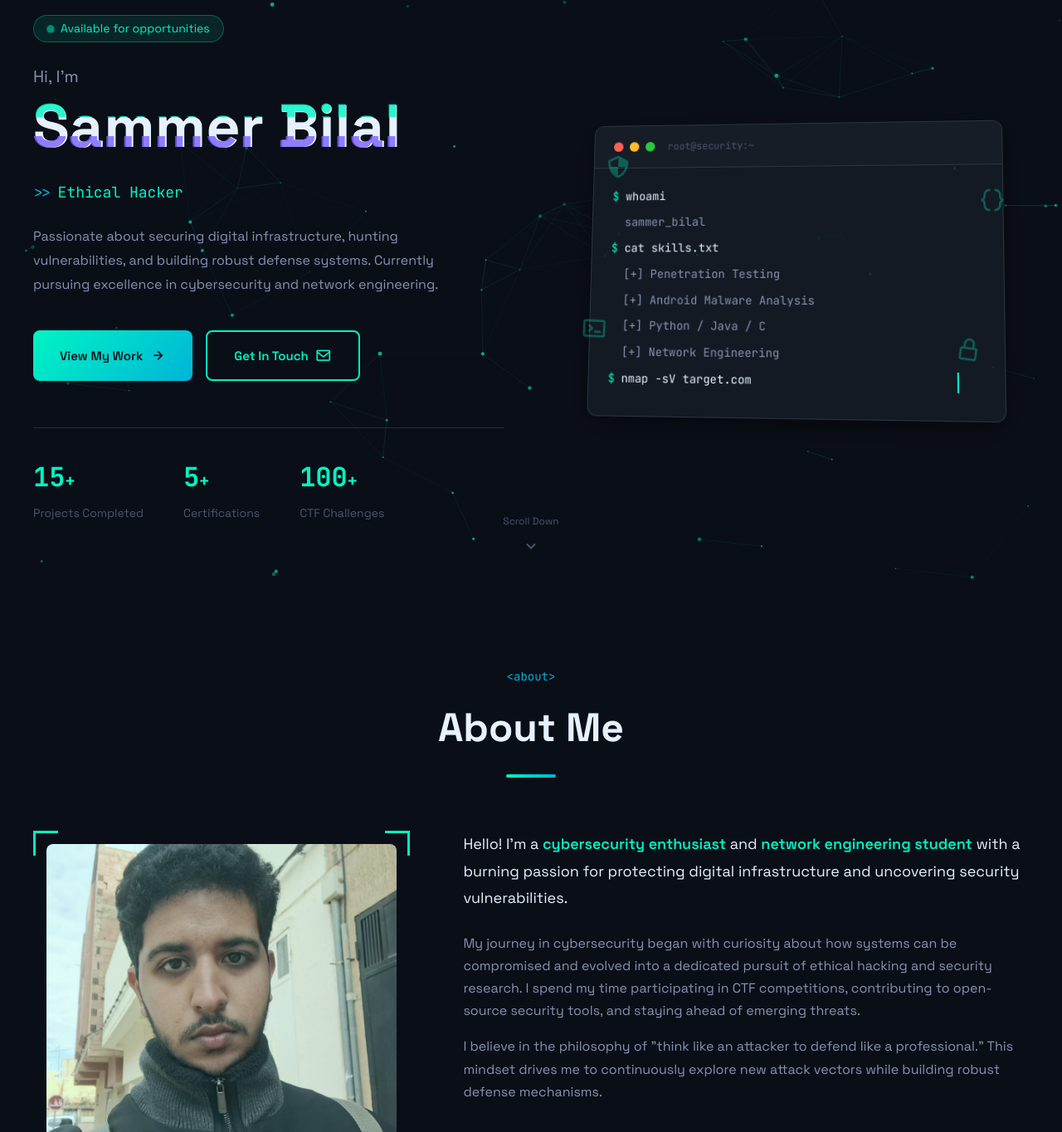
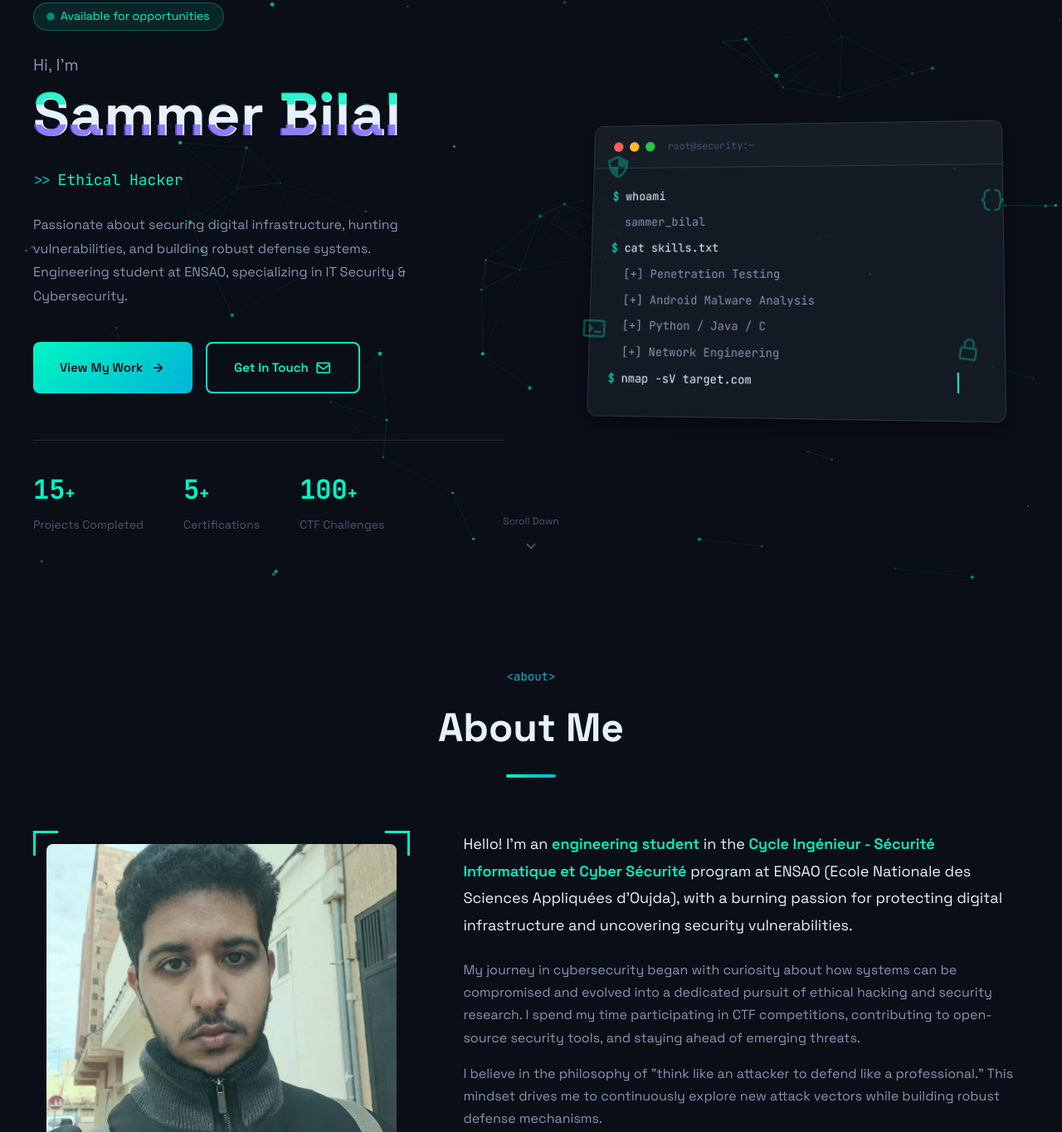
Before and after one commit to sambilal-404/my-portfolio, a plain HTML site: page index.html in a window 1280 px wide. Shown: the part 92-1456 px from the top of the page at 83% size. Drawn offline with nearby package versions, Linux system fonts and the light colour scheme.

Commit message:
Update education: ENSAO - Cycle Ingenieur Securite Informatique et Cyber Securite

```diff
--- a/index.html
+++ b/index.html
@@ -3,7 +3,7 @@
 <head>
     <meta charset="UTF-8">
     <meta name="viewport" content="width=device-width, initial-scale=1.0">
-    <meta name="description" content="Sammer Bilal - Cybersecurity & Network Engineering Portfolio. Ethical Hacker, Security Engineer, and Network Specialist.">
+    <meta name="description" content="Sammer Bilal - Engineering Student at ENSAO, Cybersecurity & IT Security. Ethical Hacker, Security Engineer, and Network Specialist.">
     <meta name="keywords" content="cybersecurity, network engineering, ethical hacking, penetration testing, security engineer, android malware analysis, reverse engineering">
     <meta name="author" content="Sammer Bilal">
     <title>Sammer Bilal | Cybersecurity Engineer</title>
@@ -82,8 +82,8 @@
 
                     <p class="hero-description">
                         Passionate about securing digital infrastructure, hunting vulnerabilities,
-                        and building robust defense systems. Currently pursuing excellence in
-                        cybersecurity and network engineering.
+                        and building robust defense systems. Engineering student at ENSAO,
+                        specializing in IT Security &amp; Cybersecurity.
                     </p>
 
                     <div class="hero-cta">
@@ -198,9 +198,10 @@
                     <div class="about-content">
                         <div class="about-intro">
                             <p class="intro-text">
-                                Hello! I'm a <span class="highlight">cybersecurity enthusiast</span> and
-                                <span class="highlight">network engineering student</span> with a burning passion
-                                for protecting digital infrastructure and uncovering security vulnerabilities.
+                                Hello! I'm an <span class="highlight">engineering student</span> in the
+                                <span class="highlight">Cycle Ing&eacute;nieur - S&eacute;curit&eacute; Informatique et Cyber S&eacute;curit&eacute;</span>
+                                program at ENSAO (Ecole Nationale des Sciences Appliqu&eacute;es d'Oujda),
+                                with a burning passion for protecting digital infrastructure and uncovering security vulnerabilities.
                             </p>
                         </div>
 
@@ -237,7 +238,7 @@
                             </div>
                             <div class="info-item">
                                 <span class="info-label">Specialization:</span>
-                                <span class="info-value">Network Security</span>
+                                <span class="info-value">IT Security & Cybersecurity</span>
                             </div>
                         </div>
 
```
